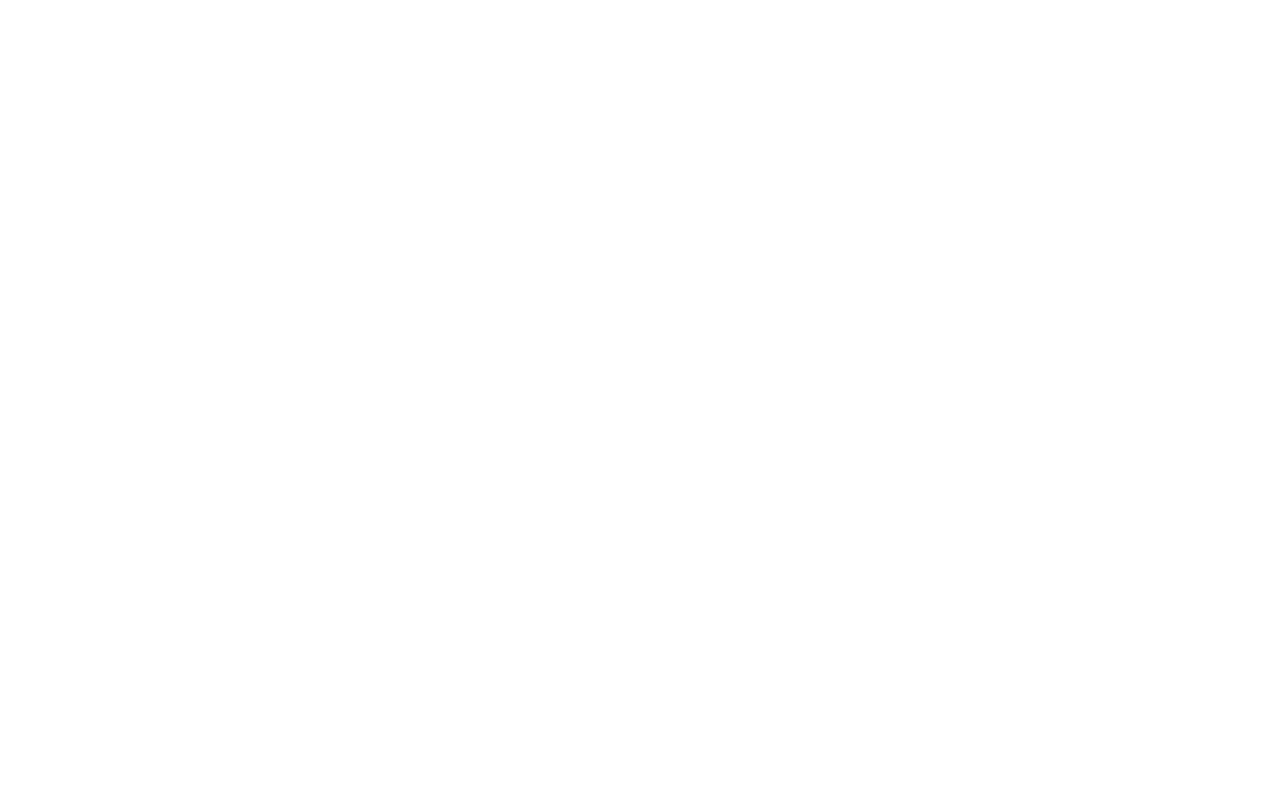
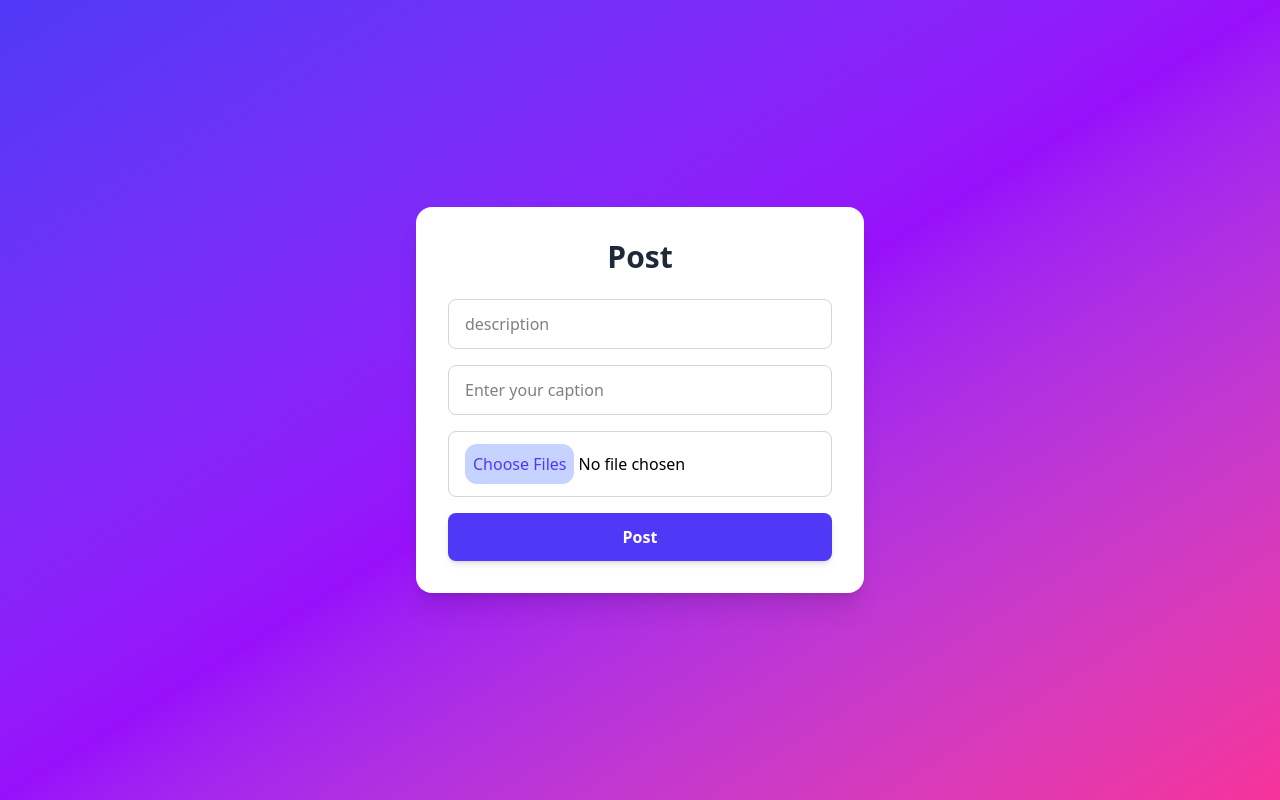
Before and after one commit to ANESSABO0421/expressProject, a React (Vite) app in the folder client/: page /createpost in a window 1280 px wide. Before the commit this address had no page. Built offline with nearby package versions, Linux system fonts and the light colour scheme.

Commit message:
successfully:added post

```diff
--- a/client/src/App.jsx
+++ b/client/src/App.jsx
@@ -4,6 +4,7 @@
 import Login from './pages/Login'
 import ChangePassword from './pages/ChangePassword'
 import Home from './pages/Home'
+import CreatePost from './pages/CreatePost'
 
 
 const App = () => {
@@ -14,6 +15,7 @@
         <Route path='/signup' element={<Signup/>}/>
         <Route path='/changepassword' element={<ChangePassword/>}/>
         <Route path='/home' element={<Home/>}/>
+        <Route path='/createpost' element={<CreatePost/>}/>
       </Routes>
     </div>
   )
--- /dev/null
+++ b/client/src/pages/CreatePost.jsx
@@ -0,0 +1,89 @@
+import axios from "axios";
+import React from "react";
+import { useState } from "react";
+
+const CreatePost = () => {
+  const [description, setDescription] = useState("");
+  const [caption, setCaption] = useState("");
+  const [image, setImage] = useState([]);
+
+  const userId = localStorage.getItem("userId");
+  //   console.log(userId);
+
+  // createPost
+  const createPost = async (e) => {
+    try {
+      e.preventDefault();
+      console.log("haiii");
+
+      const toBase64 = (file) =>
+        new Promise((resolve, reject) => {
+          const reader = new FileReader();
+          reader.readAsDataURL(file);
+          reader.onload = () => resolve(reader.result);
+          reader.onerror = reject;
+        });
+
+      const images = await Promise.all(image.map((file) => toBase64(file)));
+
+      const sendData = await axios.post(
+        "http://localhost:3000/apis/createpost",
+        {
+          userId,
+          des: description,
+          caption,
+          images,
+        }
+      );
+
+      if (sendData.status == 201) {
+        window.alert("posted successfully");
+        window.location.href="/home"
+      } else if (sendData.status == 400) {
+        window.alert("failed to post");
+      }
+    } catch (error) {
+      console.log("Error:" + error);
+    }
+  };
+
+  return (
+    <div className="h-screen flex items-center justify-center w-full bg-gradient-to-br from-indigo-600 via-purple-600 to-pink-500 ">
+      <form
+        className="bg-white w-full max-w-md p-8 rounded-2xl shadow-xl"
+        onSubmit={createPost}
+      >
+        <h2 className="text-3xl font-bold text-gray-800 mb-6 text-center">
+          Post
+        </h2>
+        <input
+          type="text"
+          placeholder="description"
+          className="w-full border border-gray-300 rounded-lg px-4 py-3 mb-4 focus:outline-none focus:ring-2 focus:ring-indigo-500"
+          onChange={(e) => setDescription(e.target.value)}
+        />
+        <input
+          type="caption"
+          placeholder="Enter your caption"
+          className="w-full border border-gray-300 rounded-lg px-4 py-3 mb-4 focus:outline-none focus:ring-2 focus:ring-indigo-500"
+          onChange={(e) => setCaption(e.target.value)}
+        />
+        <input
+          type="file"
+          multiple
+          className="w-full border border-gray-300 rounded-lg px-4 py-3 mb-4 focus:outline-none focus:ring-2 focus:ring-indigo-500 file:bg-indigo-200 file:text-indigo-600 file:p-2 file:rounded-xl"
+          onChange={(e) => setImage(Array.from(e.target.files))}
+        />
+
+        <button
+          type="submit"
+          className="w-full bg-indigo-600 hover:bg-indigo-700 transition transform active:scale-95 rounded-lg py-3 text-white font-semibold shadow-md"
+        >
+          Post
+        </button>
+      </form>
+    </div>
+  );
+};
+
+export default CreatePost;
--- a/client/src/pages/Home.jsx
+++ b/client/src/pages/Home.jsx
@@ -26,7 +26,6 @@
   // console.log(userData.image);
   return (
     <div className="h-screen w-full bg-gradient-to-br from-indigo-600 via-purple-600 to-pink-500 ">
-      {/* {userData.name} */}
       <nav className="h-[80px] lg:h-[70px] bg-white flex justify-between p-3 lg:p-5">
         {/* title */}
         <div className="flex items-center justify-center">
```
Also changed, not shown: 2 other files (tests, documents, lock files or other folders).
